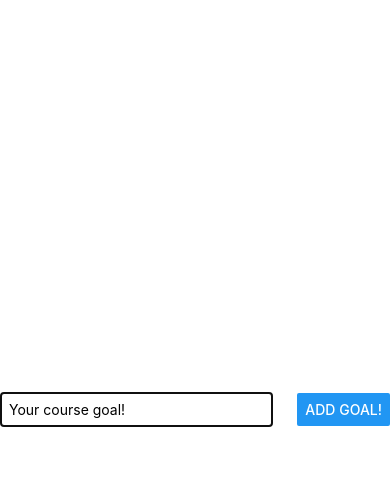
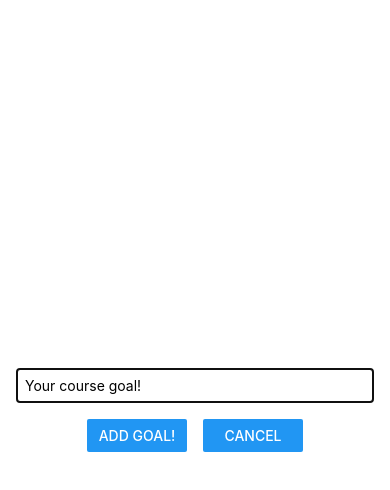
Before and after one commit to elizamthomas1994/react-native-goal-tracker, a React Native app: screen / in a window 390 px wide. Both pictures are taken after a click on the button "ADD NEW GOAL". Shown: the top 490 px of the page. Built offline with nearby package versions, Linux system fonts and the light colour scheme.

Commit message:
Implemented modal so that adding a new goal will bring the user to a new screen, and the user can slide back to original list of goals

```diff
--- a/App.js
+++ b/App.js
@@ -12,11 +12,16 @@
     setModalIsVisible(true);
   }
 
+  function endAddGoalHandler() {
+    setModalIsVisible(false);
+  }
+
   function addGoalHandler(enteredGoalText) {
     setCourseGoals(currentCourseGoals => [
       ...currentCourseGoals,
       { text: enteredGoalText, id: Math.random().toString() }
     ]);
+    endAddGoalHandler();
   };
 
   function deleteGoalHandler(id) {
@@ -33,7 +38,11 @@
         onPress={startAddGoalHandler}
       />
 
-      <GoalInput visible={modalIsVisible} onAddGoal={addGoalHandler} />
+      <GoalInput
+        visible={modalIsVisible}
+        onAddGoal={addGoalHandler}
+        onCancel={endAddGoalHandler}
+      />
 
       <View style={styles.goalsContainer}>
         <FlatList
--- a/components/GoalInput.js
+++ b/components/GoalInput.js
@@ -22,7 +22,14 @@
           onChangeText={goalInputHandler}
           value={enteredGoalText}
         />
-        <Button title="Add Goal!" onPress={addGoalHandler} />
+        <View style={styles.buttonContainer}>
+          <View style={styles.button}>
+            <Button title="Add Goal!" onPress={addGoalHandler} />
+          </View>
+          <View style={styles.button}>
+            <Button title="Cancel" onPress={props.onCancel} />
+          </View>
+        </View>
       </View>
     </Modal>
   );
@@ -33,18 +40,25 @@
 const styles = StyleSheet.create({
   inputContainer: {
     flex: 1,
-    flexDirection: 'row',
-    justifyContent: 'space-between',
+    justifyContent: 'center',
     alignItems: 'center',
     marginBottom: 24,
+    padding: 16,
     borderBottomWidth: 1,
     borderBottomColor: '#cccccc'
   },
   textInput: {
     borderWidth: 1,
     borderColor: '#cccccc',
-    width: '70%',
-    marginRight: 8,
+    width: '100%',
     padding: 8
   },
+  buttonContainer: {
+    marginTop: 16,
+    flexDirection: 'row',
+  },
+  button: {
+    width: 100,
+    marginHorizontal: 8
+  }
 });
```
